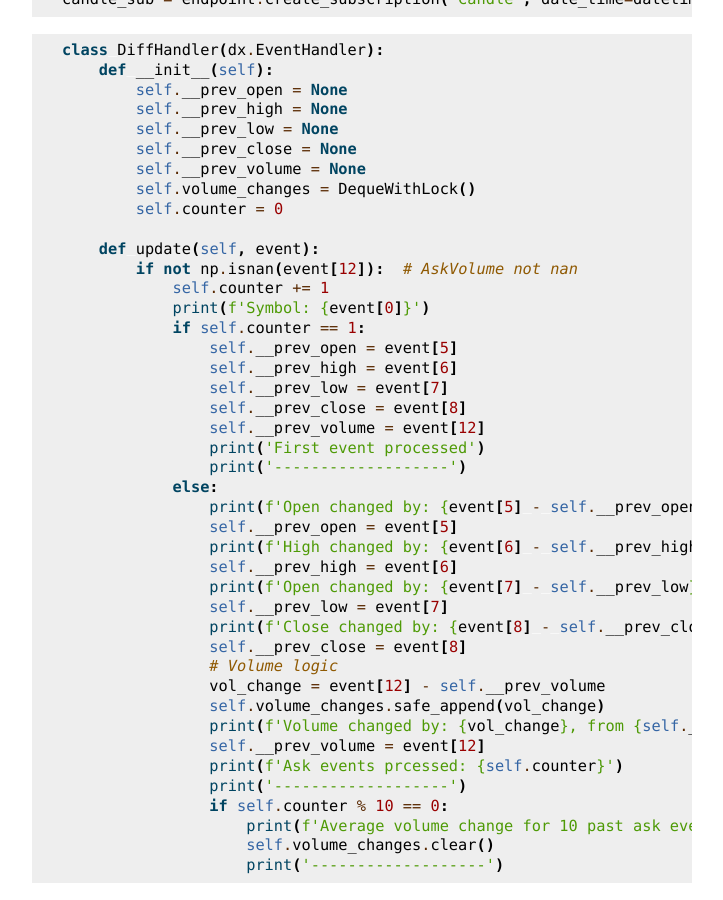
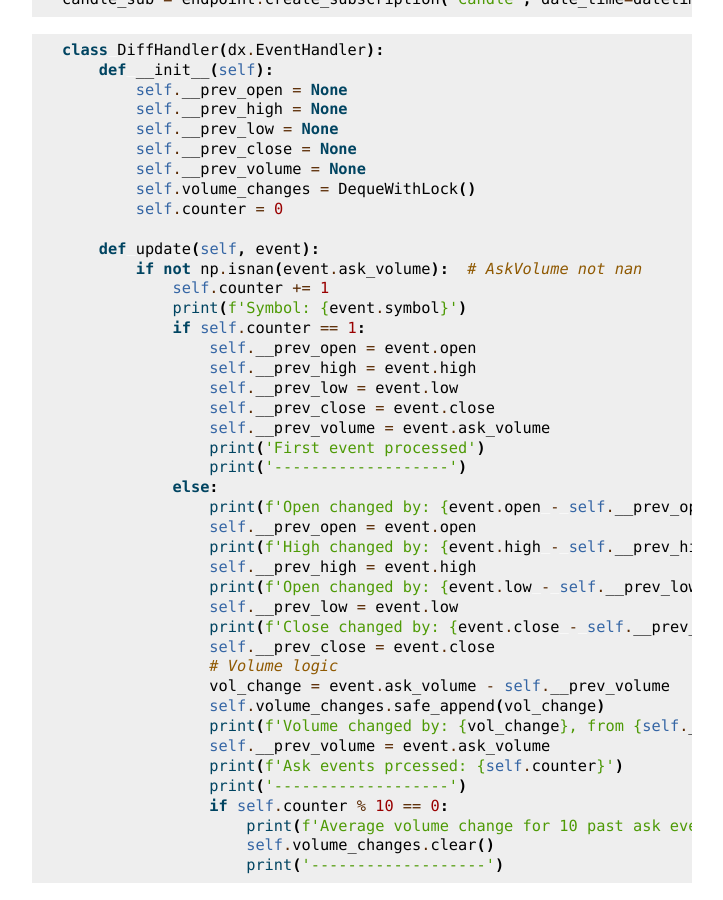
Before and after one commit to dxFeed/dxfeed-python-api, a Sphinx documentation site: the page built from docs/custom_handler.rst, in a window 1280 px wide and 900 px high, scrolled down 1066 px. Shown: the whole window, without its empty margins (388-1111 px from the left). Built offline with Sphinx 7.4.7, drawn with Linux system fonts in a browser that asks for light colours.

Commit message:
[EN-1792] rst with new example

```diff
--- a/docs/custom_handler.rst
+++ b/docs/custom_handler.rst
@@ -53,7 +53,7 @@ you should also provide time to start subscription from.
 
     candle_sub = endpoint.create_subscription('Candle', date_time=datetime.now() - relativedelta(days=3))
 
-.. code:: python3
+.. code:: ipython3
 
     class DiffHandler(dx.EventHandler):
         def __init__(self):
@@ -66,31 +66,31 @@ you should also provide time to start subscription from.
             self.counter = 0
 
         def update(self, event):
-            if not np.isnan(event[12]):  # AskVolume not nan
+            if not np.isnan(event.ask_volume):  # AskVolume not nan
                 self.counter += 1
-                print(f'Symbol: {event[0]}')
+                print(f'Symbol: {event.symbol}')
                 if self.counter == 1:
-                    self.__prev_open = event[5]
-                    self.__prev_high = event[6]
-                    self.__prev_low = event[7]
-                    self.__prev_close = event[8]
-                    self.__prev_volume = event[12]
+                    self.__prev_open = event.open
+                    self.__prev_high = event.high
+                    self.__prev_low = event.low
+                    self.__prev_close = event.close
+                    self.__prev_volume = event.ask_volume
                     print('First event processed')
                     print('-------------------')
                 else:
-                    print(f'Open changed by: {event[5] - self.__prev_open}')
-                    self.__prev_open = event[5]
-                    print(f'High changed by: {event[6] - self.__prev_high}')
-                    self.__prev_high = event[6]
-                    print(f'Open changed by: {event[7] - self.__prev_low}')
-                    self.__prev_low = event[7]
-                    print(f'Close changed by: {event[8] - self.__prev_close}')
-                    self.__prev_close = event[8]
+                    print(f'Open changed by: {event.open - self.__prev_open}')
+                    self.__prev_open = event.open
+                    print(f'High changed by: {event.high - self.__prev_high}')
+                    self.__prev_high = event.high
+                    print(f'Open changed by: {event.low - self.__prev_low}')
+                    self.__prev_low = event.low
+                    print(f'Close changed by: {event.close - self.__prev_close}')
+                    self.__prev_close = event.close
                     # Volume logic
-                    vol_change = event[12] - self.__prev_volume
+                    vol_change = event.ask_volume - self.__prev_volume
                     self.volume_changes.safe_append(vol_change)
-                    print(f'Volume changed by: {vol_change}, from {self.__prev_volume}, to {event[12]}')
-                    self.__prev_volume = event[12]
+                    print(f'Volume changed by: {vol_change}, from {self.__prev_volume}, to {event.ask_volume}')
+                    self.__prev_volume = event.ask_volume
                     print(f'Ask events prcessed: {self.counter}')
                     print('-------------------')
                     if self.counter % 10 == 0:
```
